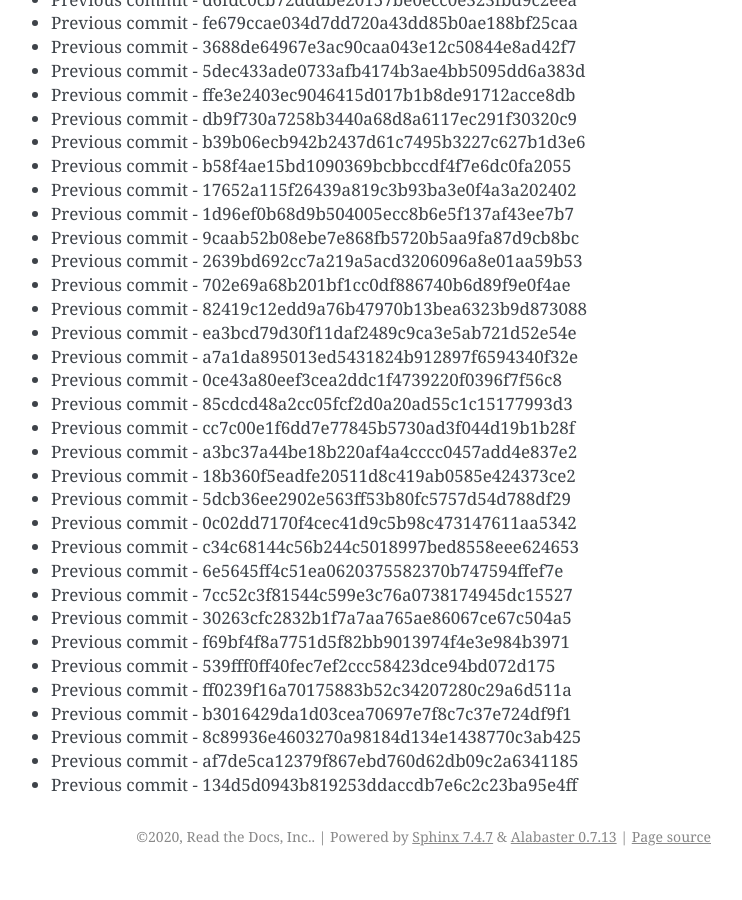
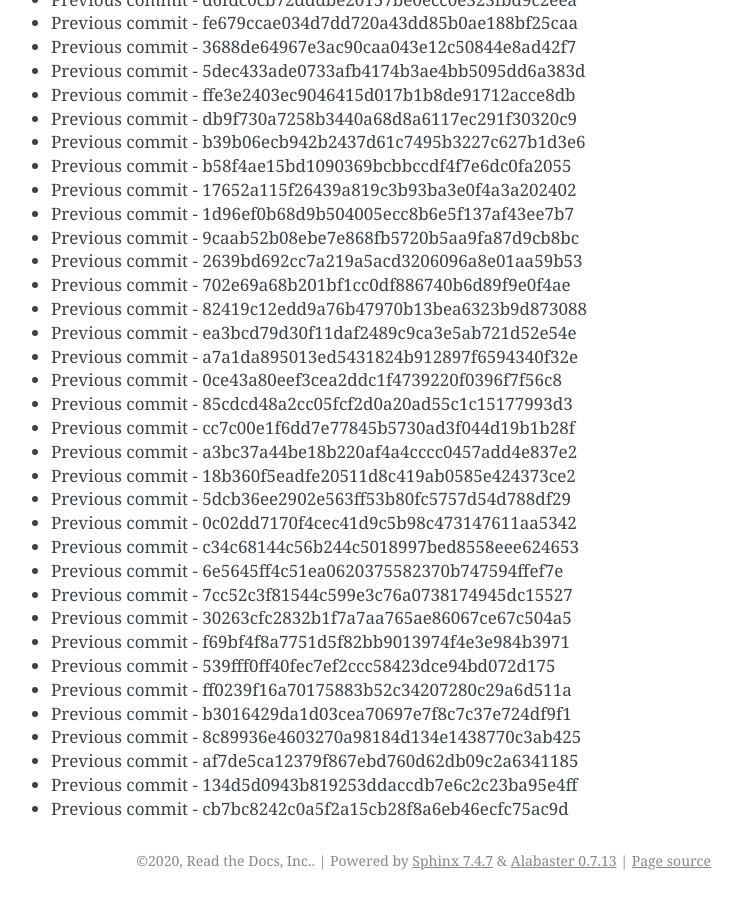
Before and after one commit to readthedocs/rtd-git-stresstest, a Sphinx documentation site: the page built from docs/updates.rst, in a window 1280 px wide and 900 px high, scrolled down 30045 px. Shown: the whole window, without its empty margins (399-1141 px from the left). Built offline with Sphinx 7.4.7, drawn with Linux system fonts in a browser that asks for light colours; before the commit the page ends 30921 px from its top, so only the background shows below that.

Commit message:
Generating commit from previous: cb7bc8242c0a5f2a15cb28f8a6eb46ecfc75ac9d

```diff
--- a/docs/updates.rst
+++ b/docs/updates.rst
@@ -1294,3 +1294,4 @@ It can be tested for any performance characteristics.
 * Previous commit - 8c89936e4603270a98184d134e1438770c3ab425
 * Previous commit - af7de5ca12379f867ebd760d62db09c2a6341185
 * Previous commit - 134d5d0943b819253ddaccdb7e6c2c23ba95e4ff
+* Previous commit - cb7bc8242c0a5f2a15cb28f8a6eb46ecfc75ac9d
```
